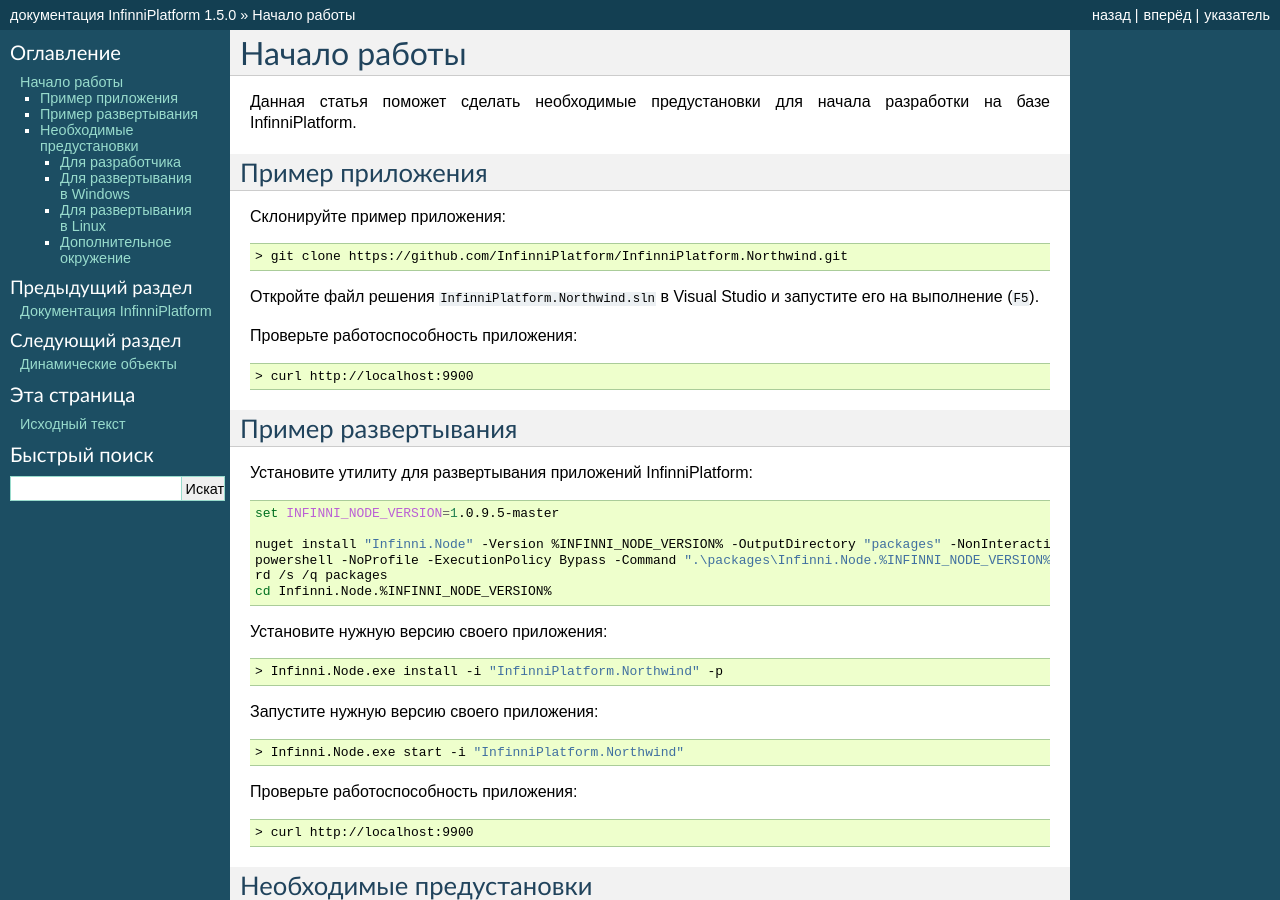
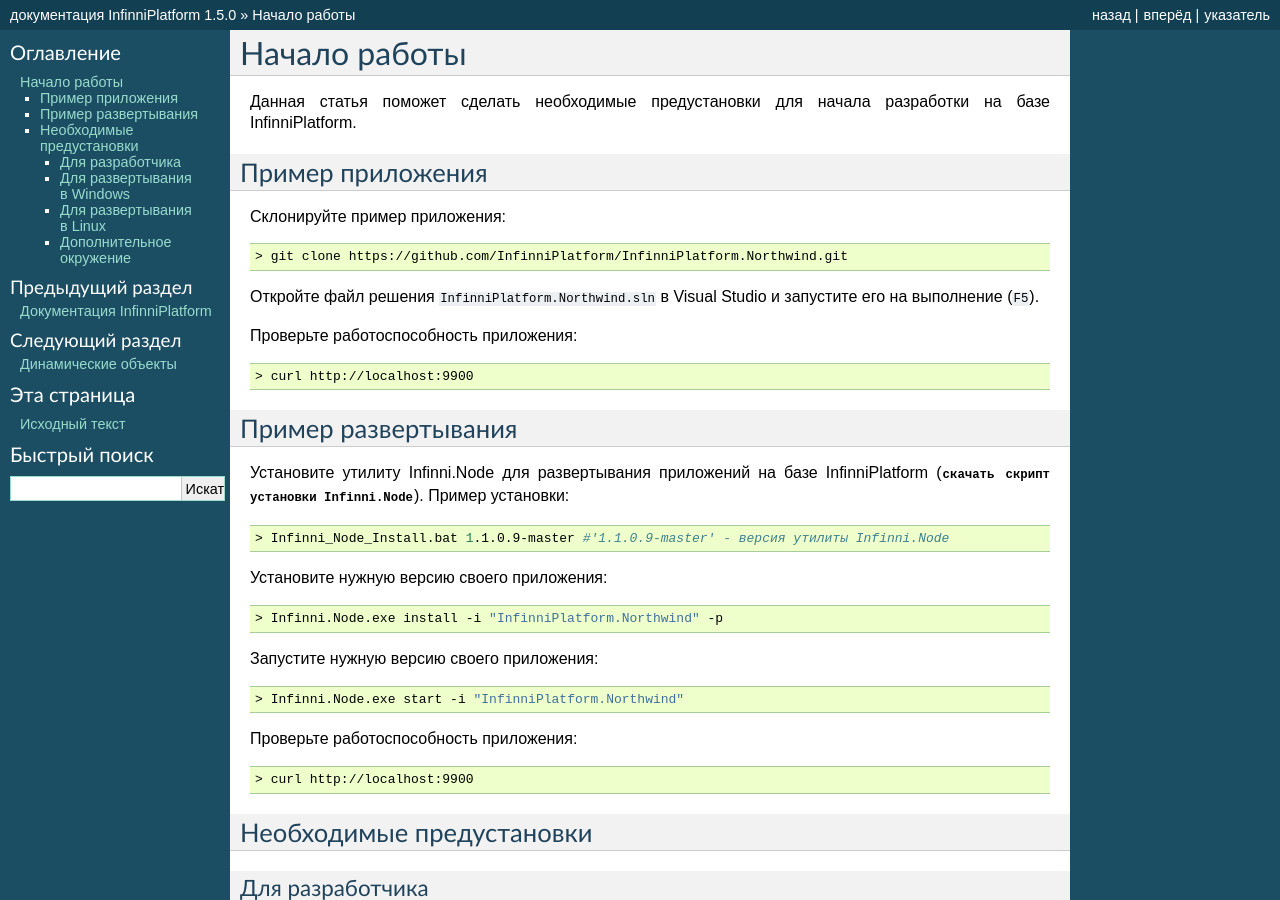
Before and after one commit to InfinniPlatform/InfinniPlatform.readthedocs.org, a Sphinx documentation site: the page built from docs/source/00-getting-started/index.rst, in a window 1280 px wide and 900 px high. Built offline with Sphinx 7.4.7, drawn with Linux system fonts in a browser that asks for light colours.

Commit message:
Add Infinni.Node install script

```diff
--- a/docs/source/00-getting-started/index.rst
+++ b/docs/source/00-getting-started/index.rst
@@ -23,16 +23,11 @@
 Пример развертывания
 --------------------
 
-Установите утилиту для развертывания приложений InfinniPlatform:
+Установите утилиту Infinni.Node для развертывания приложений на базе InfinniPlatform (:download:`скачать скрипт установки Infinni.Node <../_files/Infinni_Node_Install.bat>`). Пример установки:
 
 .. code-block:: bash
 
-    set INFINNI_NODE_VERSION=1.0.9.5-master
-
-    nuget install "Infinni.Node" -Version %INFINNI_NODE_VERSION% -OutputDirectory "packages" -NonInteractive -Prerelease -Source "http://nuget.org/api/v2;http://nuget.infinnity.ru/api/v2"
-    powershell -NoProfile -ExecutionPolicy Bypass -Command ".\packages\Infinni.Node.%INFINNI_NODE_VERSION%\lib\net45\Install.ps1"
-    rd /s /q packages
-    cd Infinni.Node.%INFINNI_NODE_VERSION%
+    > Infinni_Node_Install.bat 1.1.0.9-master #'1.1.0.9-master' - версия утилиты Infinni.Node
 
 Установите нужную версию своего приложения:
 
```
Also changed, not shown: 1 other file.
